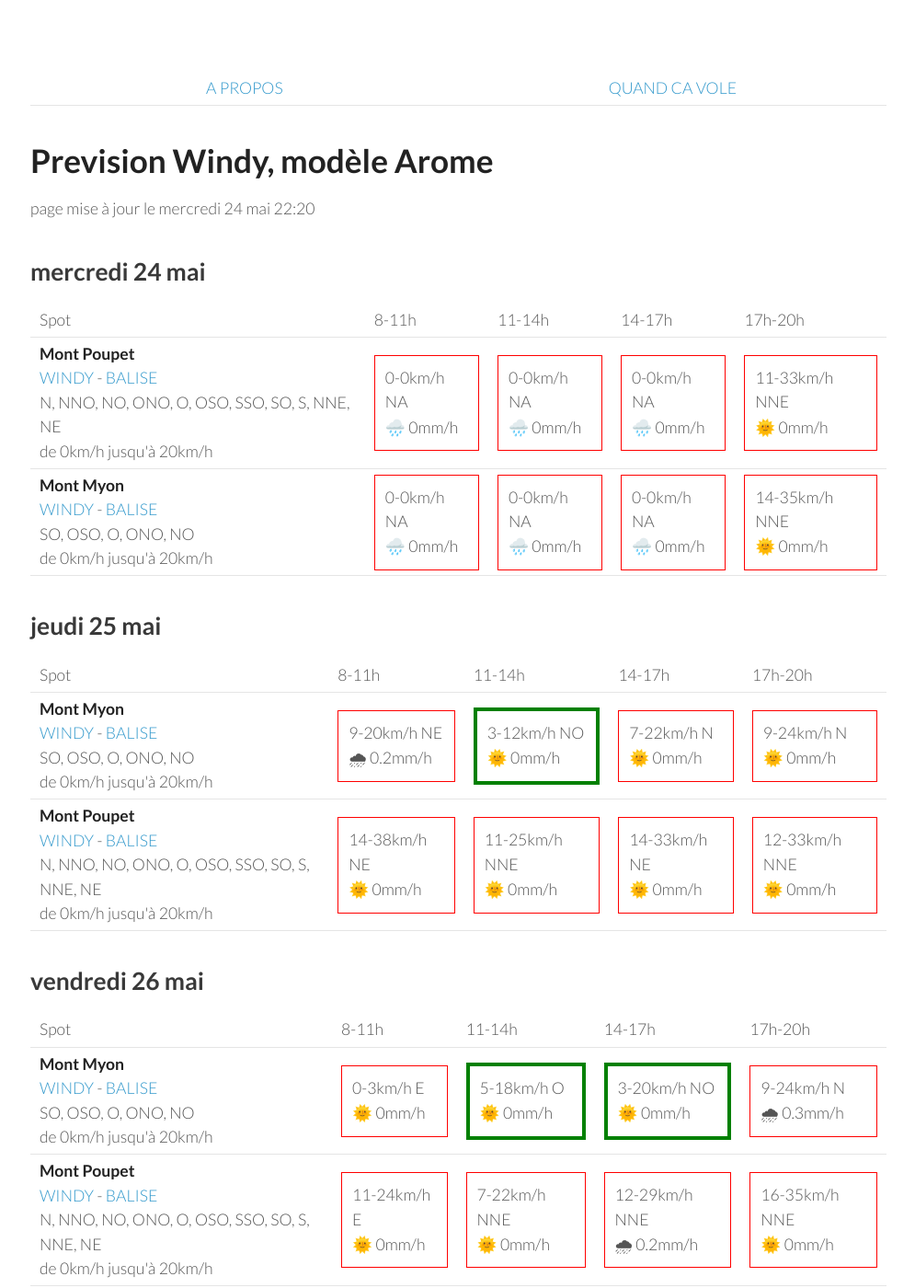
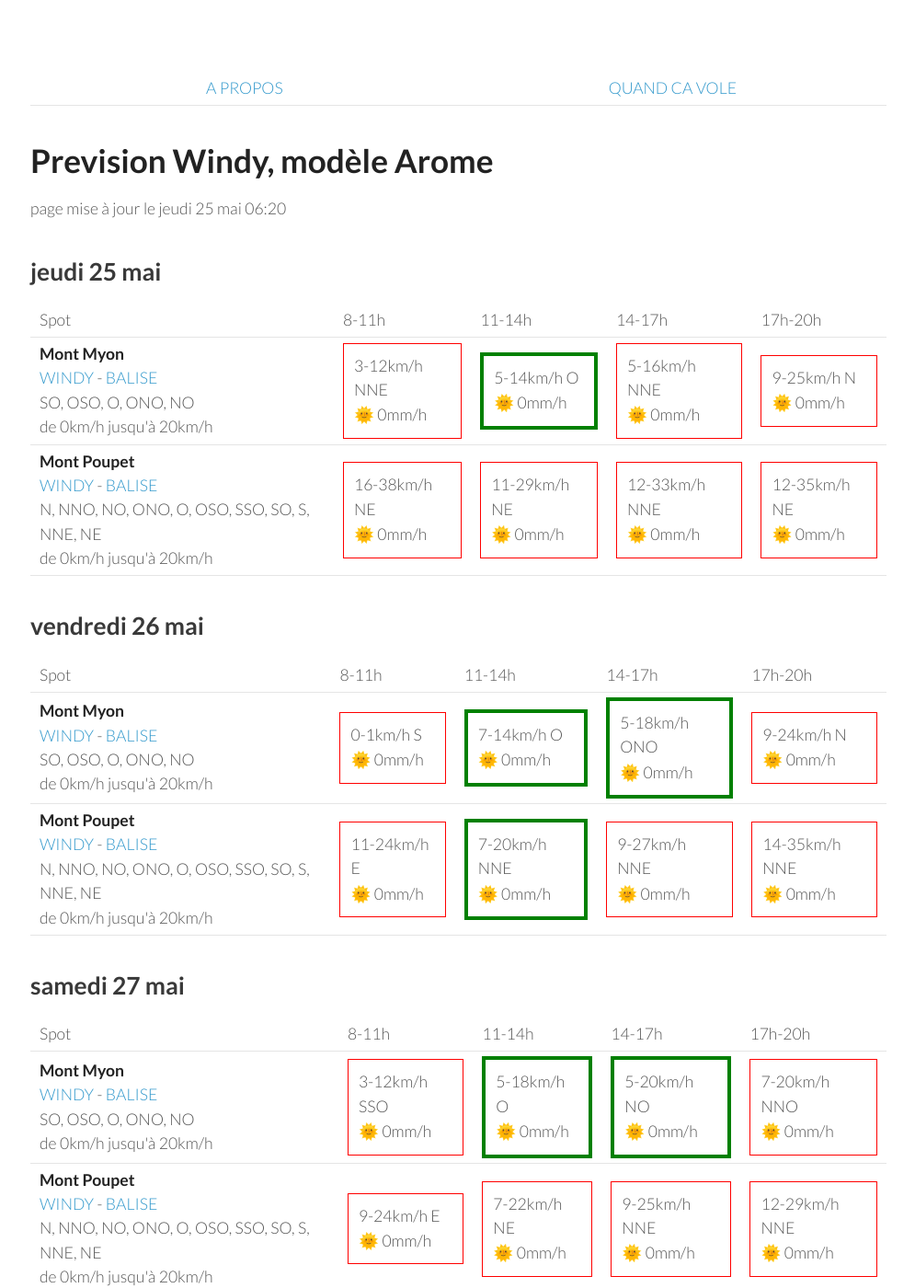
Before and after one commit to parapente-dans-le-nord/parapente-dans-le-nord.github.io, a Jekyll site: the page built from jura.markdown, in a window 1280 px wide and 1400 px high. Shown: the whole window at 92% size, without its empty margins (25-1020 px from the left). Built offline with Jekyll 4.4.1, drawn with Linux system fonts in a browser that asks for light colours; some of the changed text lies outside the part shown.

Commit message:
update index.markdown

```diff
--- a/jura.markdown
+++ b/jura.markdown
@@ -7,42 +7,8 @@ title:  "Tous les spots"
 {: .links}
 
 # Prevision Windy, modèle Arome
-page mise à jour le mercredi 24 mai 22:20
+page mise à jour le jeudi 25 mai 06:20
 
-## mercredi 24 mai
-
-{::nomarkdown}
-<table>
-  <tbody>
-    <tr>
-      <td>Spot</td>
-      <td>8-11h</td>
-      <td>11-14h</td>
-      <td>14-17h</td>
-      <td>17h-20h</td>
-    </tr>
-<tr>
-        <td><strong>Mont Poupet</strong><br><a href="https://windy.com/46.970/5.876?46.541,5.876,8">WINDY</a> - <span class=""><a href="http://www.balisemeteo.com/balise.php?idBalise=92">BALISE</a> </span><br> <span class="vent-favorable">N, NNO, NO, ONO, O, OSO, SSO, SO, S, NNE, NE</span><br><span class="force-vent">de 0km/h jusqu'à 20km/h</span> </td>
-
-            <td><div class="not-flyable"><p>0-0km/h NA</p><p>🌧️ 0mm/h</p></div></td>
-            <td><div class="not-flyable"><p>0-0km/h NA</p><p>🌧️ 0mm/h</p></div></td>
-            <td><div class="not-flyable"><p>0-0km/h NA</p><p>🌧️ 0mm/h</p></div></td>
-            <td><div class="not-flyable"><p>11-33km/h NNE</p><p>🌞 0mm/h</p></div></td>
-
-    </tr>
-<tr>
-        <td><strong>Mont Myon</strong><br><a href="https://windy.com/46.331/5.397?45.898,5.394,8,m:eWoagj8">WINDY</a> - <span class=""><a href="http://www.balisemeteo.com/balise.php?idBalise=70">BALISE</a> </span><br> <span class="vent-favorable">SO, OSO, O, ONO, NO</span><br><span class="force-vent">de 0km/h jusqu'à 20km/h</span> </td>
-
-            <td><div class="not-flyable"><p>0-0km/h NA</p><p>🌧️ 0mm/h</p></div></td>
-            <td><div class="not-flyable"><p>0-0km/h NA</p><p>🌧️ 0mm/h</p></div></td>
-            <td><div class="not-flyable"><p>0-0km/h NA</p><p>🌧️ 0mm/h</p></div></td>
-            <td><div class="not-flyable"><p>14-35km/h NNE</p><p>🌞 0mm/h</p></div></td>
-
-    </tr>
-
-</tbody>
-</table>
-{:/}
 ## jeudi 25 mai
 
 {::nomarkdown}
@@ -58,20 +24,20 @@ page mise à jour le mercredi 24 mai 22:20
 <tr>
         <td><strong>Mont Myon</strong><br><a href="https://windy.com/46.331/5.397?45.898,5.394,8,m:eWoagj8">WINDY</a> - <span class=""><a href="http://www.balisemeteo.com/balise.php?idBalise=70">BALISE</a> </span><br> <span class="vent-favorable">SO, OSO, O, ONO, NO</span><br><span class="force-vent">de 0km/h jusqu'à 20km/h</span> </td>
 
-            <td><div class="not-flyable"><p>9-20km/h NE</p><p>🌧 0.2mm/h</p></div></td>
-            <td><div class="flyable"><p>3-12km/h NO</p><p>🌞 0mm/h</p></div></td>
-            <td><div class="not-flyable"><p>7-22km/h N</p><p>🌞 0mm/h</p></div></td>
-            <td><div class="not-flyable"><p>9-24km/h N</p><p>🌞 0mm/h</p></div></td>
+            <td><div class="not-flyable"><p>3-12km/h NNE</p><p>🌞 0mm/h</p></div></td>
+            <td><div class="flyable"><p>5-14km/h O</p><p>🌞 0mm/h</p></div></td>
+            <td><div class="not-flyable"><p>5-16km/h NNE</p><p>🌞 0mm/h</p></div></td>
+            <td><div class="not-flyable"><p>9-25km/h N</p><p>🌞 0mm/h</p></div></td>
 
 
     </tr>
 <tr>
         <td><strong>Mont Poupet</strong><br><a href="https://windy.com/46.970/5.876?46.541,5.876,8">WINDY</a> - <span class=""><a href="http://www.balisemeteo.com/balise.php?idBalise=92">BALISE</a> </span><br> <span class="vent-favorable">N, NNO, NO, ONO, O, OSO, SSO, SO, S, NNE, NE</span><br><span class="force-vent">de 0km/h jusqu'à 20km/h</span> </td>
 
-            <td><div class="not-flyable"><p>14-38km/h NE</p><p>🌞 0mm/h</p></div></td>
-            <td><div class="not-flyable"><p>11-25km/h NNE</p><p>🌞 0mm/h</p></div></td>
-            <td><div class="not-flyable"><p>14-33km/h NE</p><p>🌞 0mm/h</p></div></td>
+            <td><div class="not-flyable"><p>16-38km/h NE</p><p>🌞 0mm/h</p></div></td>
+            <td><div class="not-flyable"><p>11-29km/h NE</p><p>🌞 0mm/h</p></div></td>
             <td><div class="not-flyable"><p>12-33km/h NNE</p><p>🌞 0mm/h</p></div></td>
+            <td><div class="not-flyable"><p>12-35km/h NE</p><p>🌞 0mm/h</p></div></td>
 
 
     </tr>
@@ -94,10 +60,10 @@ page mise à jour le mercredi 24 mai 22:20
 <tr>
         <td><strong>Mont Myon</strong><br><a href="https://windy.com/46.331/5.397?45.898,5.394,8,m:eWoagj8">WINDY</a> - <span class=""><a href="http://www.balisemeteo.com/balise.php?idBalise=70">BALISE</a> </span><br> <span class="vent-favorable">SO, OSO, O, ONO, NO</span><br><span class="force-vent">de 0km/h jusqu'à 20km/h</span> </td>
 
-            <td><div class="not-flyable"><p>0-3km/h E</p><p>🌞 0mm/h</p></div></td>
-            <td><div class="flyable"><p>5-18km/h O</p><p>🌞 0mm/h</p></div></td>
-            <td><div class="flyable"><p>3-20km/h NO</p><p>🌞 0mm/h</p></div></td>
-            <td><div class="not-flyable"><p>9-24km/h N</p><p>🌧 0.3mm/h</p></div></td>
+            <td><div class="not-flyable"><p>0-1km/h S</p><p>🌞 0mm/h</p></div></td>
+            <td><div class="flyable"><p>7-14km/h O</p><p>🌞 0mm/h</p></div></td>
+            <td><div class="flyable"><p>5-18km/h ONO</p><p>🌞 0mm/h</p></div></td>
+            <td><div class="not-flyable"><p>9-24km/h N</p><p>🌞 0mm/h</p></div></td>
 
 
     </tr>
@@ -105,9 +71,9 @@ page mise à jour le mercredi 24 mai 22:20
         <td><strong>Mont Poupet</strong><br><a href="https://windy.com/46.970/5.876?46.541,5.876,8">WINDY</a> - <span class=""><a href="http://www.balisemeteo.com/balise.php?idBalise=92">BALISE</a> </span><br> <span class="vent-favorable">N, NNO, NO, ONO, O, OSO, SSO, SO, S, NNE, NE</span><br><span class="force-vent">de 0km/h jusqu'à 20km/h</span> </td>
 
             <td><div class="not-flyable"><p>11-24km/h E</p><p>🌞 0mm/h</p></div></td>
-            <td><div class="not-flyable"><p>7-22km/h NNE</p><p>🌞 0mm/h</p></div></td>
-            <td><div class="not-flyable"><p>12-29km/h NNE</p><p>🌧 0.2mm/h</p></div></td>
-            <td><div class="not-flyable"><p>16-35km/h NNE</p><p>🌞 0mm/h</p></div></td>
+            <td><div class="flyable"><p>7-20km/h NNE</p><p>🌞 0mm/h</p></div></td>
+            <td><div class="not-flyable"><p>9-27km/h NNE</p><p>🌞 0mm/h</p></div></td>
+            <td><div class="not-flyable"><p>14-35km/h NNE</p><p>🌞 0mm/h</p></div></td>
 
 
     </tr>
@@ -132,18 +98,18 @@ page mise à jour le mercredi 24 mai 22:20
 
             <td><div class="not-flyable"><p>3-12km/h SSO</p><p>🌞 0mm/h</p></div></td>
             <td><div class="flyable"><p>5-18km/h O</p><p>🌞 0mm/h</p></div></td>
-            <td><div class="flyable"><p>7-20km/h NO</p><p>🌞 0mm/h</p></div></td>
-            <td><div class="not-flyable"><p>7-22km/h NNO</p><p>🌞 0mm/h</p></div></td>
+            <td><div class="flyable"><p>5-20km/h NO</p><p>🌞 0mm/h</p></div></td>
+            <td><div class="not-flyable"><p>7-20km/h NNO</p><p>🌞 0mm/h</p></div></td>
 
 
     </tr>
 <tr>
         <td><strong>Mont Poupet</strong><br><a href="https://windy.com/46.970/5.876?46.541,5.876,8">WINDY</a> - <span class=""><a href="http://www.balisemeteo.com/balise.php?idBalise=92">BALISE</a> </span><br> <span class="vent-favorable">N, NNO, NO, ONO, O, OSO, SSO, SO, S, NNE, NE</span><br><span class="force-vent">de 0km/h jusqu'à 20km/h</span> </td>
 
-            <td><div class="not-flyable"><p>9-22km/h E</p><p>🌞 0mm/h</p></div></td>
-            <td><div class="not-flyable"><p>7-24km/h NE</p><p>🌞 0mm/h</p></div></td>
-            <td><div class="not-flyable"><p>11-27km/h NNE</p><p>🌞 0mm/h</p></div></td>
-            <td><div class="not-flyable"><p>12-31km/h NNE</p><p>🌞 0mm/h</p></div></td>
+            <td><div class="not-flyable"><p>9-24km/h E</p><p>🌞 0mm/h</p></div></td>
+            <td><div class="not-flyable"><p>7-22km/h NE</p><p>🌞 0mm/h</p></div></td>
+            <td><div class="not-flyable"><p>9-25km/h NNE</p><p>🌞 0mm/h</p></div></td>
+            <td><div class="not-flyable"><p>12-29km/h NNE</p><p>🌞 0mm/h</p></div></td>
 
 
     </tr>
@@ -167,7 +133,7 @@ page mise à jour le mercredi 24 mai 22:20
         <td><strong>Mont Myon</strong><br><a href="https://windy.com/46.331/5.397?45.898,5.394,8,m:eWoagj8">WINDY</a> - <span class=""><a href="http://www.balisemeteo.com/balise.php?idBalise=70">BALISE</a> </span><br> <span class="vent-favorable">SO, OSO, O, ONO, NO</span><br><span class="force-vent">de 0km/h jusqu'à 20km/h</span> </td>
 
             <td><div class="not-flyable"><p>3-12km/h S</p><p>🌞 0mm/h</p></div></td>
-            <td><div class="flyable"><p>5-16km/h O</p><p>🌞 0mm/h</p></div></td>
+            <td><div class="flyable"><p>5-18km/h O</p><p>🌞 0mm/h</p></div></td>
             <td><div class="flyable"><p>5-18km/h NO</p><p>🌧 0.2mm/h</p></div></td>
             <td><div class="not-flyable"><p>7-20km/h N</p><p>🌧 0.2mm/h</p></div></td>
 
@@ -176,10 +142,10 @@ page mise à jour le mercredi 24 mai 22:20
 <tr>
         <td><strong>Mont Poupet</strong><br><a href="https://windy.com/46.970/5.876?46.541,5.876,8">WINDY</a> - <span class=""><a href="http://www.balisemeteo.com/balise.php?idBalise=92">BALISE</a> </span><br> <span class="vent-favorable">N, NNO, NO, ONO, O, OSO, SSO, SO, S, NNE, NE</span><br><span class="force-vent">de 0km/h jusqu'à 20km/h</span> </td>
 
-            <td><div class="not-flyable"><p>3-22km/h SE</p><p>🌞 0mm/h</p></div></td>
-            <td><div class="flyable"><p>5-18km/h NNO</p><p>🌞 0mm/h</p></div></td>
-            <td><div class="not-flyable"><p>7-24km/h N</p><p>🌞 0mm/h</p></div></td>
-            <td><div class="not-flyable"><p>11-27km/h NNE</p><p>🌞 0mm/h</p></div></td>
+            <td><div class="not-flyable"><p>3-20km/h SE</p><p>🌞 0mm/h</p></div></td>
+            <td><div class="flyable"><p>5-18km/h NO</p><p>🌞 0mm/h</p></div></td>
+            <td><div class="not-flyable"><p>11-25km/h N</p><p>🌞 0mm/h</p></div></td>
+            <td><div class="not-flyable"><p>14-31km/h NNE</p><p>🌞 0mm/h</p></div></td>
 
 
     </tr>
@@ -212,10 +178,10 @@ page mise à jour le mercredi 24 mai 22:20
 <tr>
         <td><strong>Mont Poupet</strong><br><a href="https://windy.com/46.970/5.876?46.541,5.876,8">WINDY</a> - <span class=""><a href="http://www.balisemeteo.com/balise.php?idBalise=92">BALISE</a> </span><br> <span class="vent-favorable">N, NNO, NO, ONO, O, OSO, SSO, SO, S, NNE, NE</span><br><span class="force-vent">de 0km/h jusqu'à 20km/h</span> </td>
 
-            <td><div class="not-flyable"><p>7-20km/h ENE</p><p>🌞 0mm/h</p></div></td>
-            <td><div class="not-flyable"><p>12-29km/h NE</p><p>🌞 0mm/h</p></div></td>
-            <td><div class="not-flyable"><p>16-37km/h NE</p><p>🌞 0mm/h</p></div></td>
-            <td><div class="not-flyable"><p>18-42km/h NE</p><p>🌞 0mm/h</p></div></td>
+            <td><div class="not-flyable"><p>9-20km/h ENE</p><p>🌞 0mm/h</p></div></td>
+            <td><div class="not-flyable"><p>12-31km/h NE</p><p>🌞 0mm/h</p></div></td>
+            <td><div class="not-flyable"><p>18-40km/h NNE</p><p>🌞 0mm/h</p></div></td>
+            <td><div class="not-flyable"><p>20-46km/h NE</p><p>🌞 0mm/h</p></div></td>
 
 
     </tr>
```
